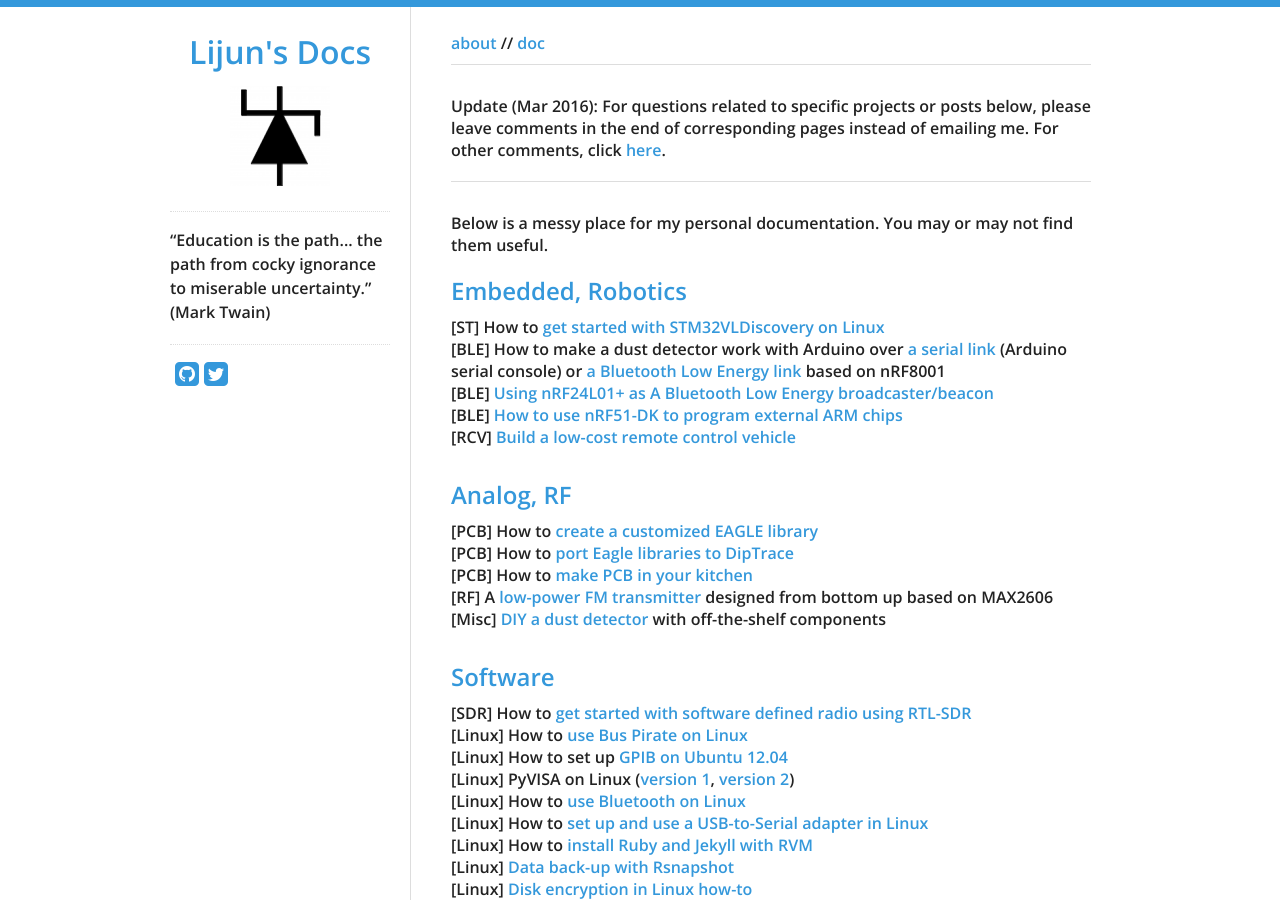
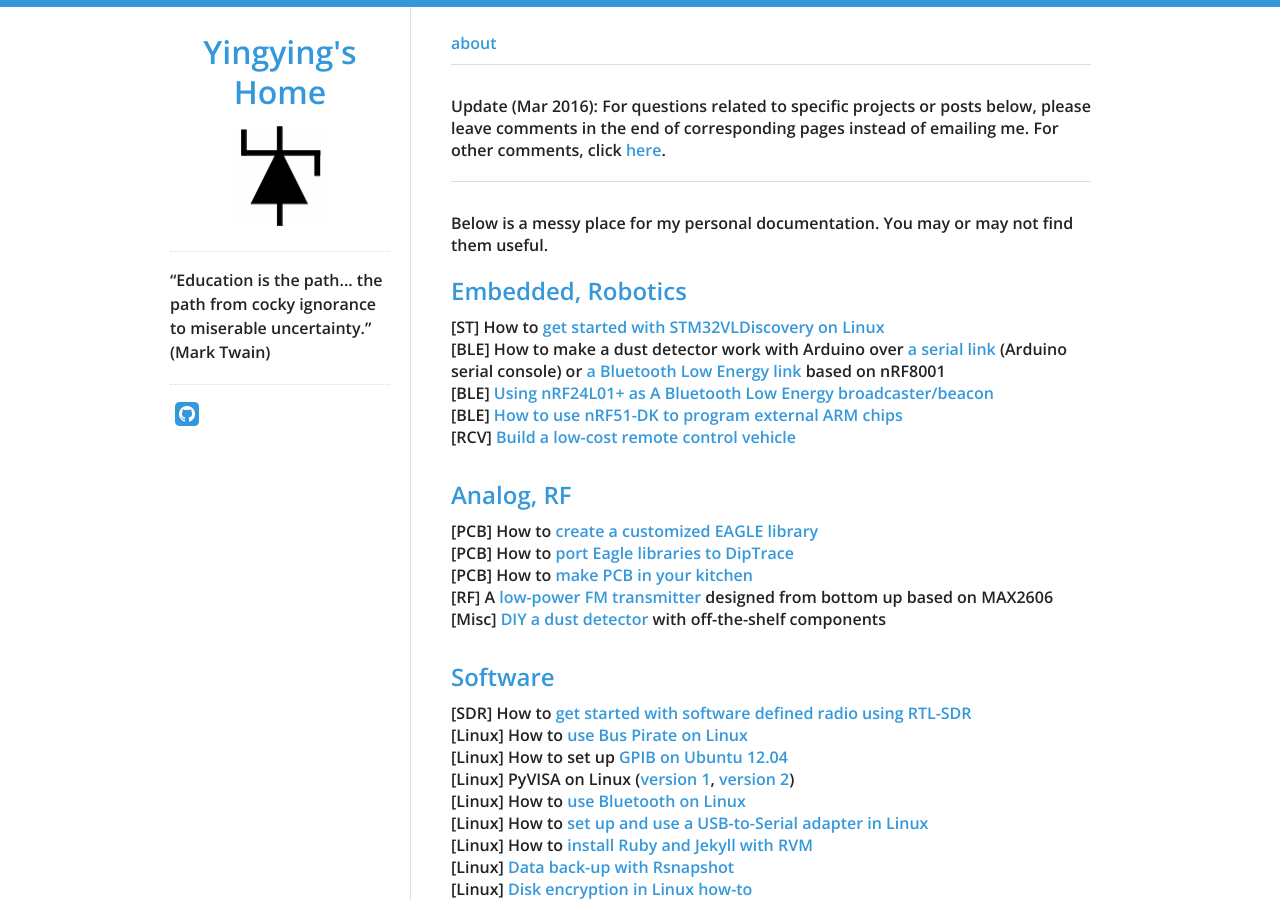
Before and after one commit to yinyingt/yysite, a Jekyll site: the page built from index.md, in a window 1280 px wide and 900 px high. Built offline with Jekyll 4.4.1, drawn with Linux system fonts in a browser that asks for light colours; nearby versions of some CDN libraries.

Commit message:
Change again

```diff
--- a/_config.yml
+++ b/_config.yml
@@ -4,7 +4,6 @@ url:
 # Variable site.baseurl is widely used for relative path naming in the posts
 baseurl:
 uberurl: http://www.yingyingtang.me
-wikiurl: http://doc.lijun.li
 lsi: false
 exclude: [LICENSE, CNAME, README.md, .gitignore]
 #permalink: /blog/:year-:month-:day-:title.html
@@ -18,20 +17,20 @@ theme2:
 
   # Profile links on the left sidebar, leave blank to ignore
   social:
-    github: lijunhw
-    twitter: lijunhw
+    github: yingyingt
+    linkedin:
     rss: false
 
   # "Hi, I'm _______"
-  name: Lijun
+  name: Yingying
   email:
   tagline:
 
   # Google Analytics key, leave blank to ignore
-  google_analytics_key: UA-45440216-1
+  google_analytics_key:
 
   # disqus short name
-  disqus_short_name: lijun
+  disqus_short_name:
 
   # Toggle "Postings are my own" disclaimer in footer
   show_disclaimer: false
--- a/_includes/sidebar.html
+++ b/_includes/sidebar.html
@@ -1,5 +1,5 @@
 <nav>
-  <h1><a href="{{ site.baseurl }}/">Lijun's Docs</a></h1>
+  <h1><a href="{{ site.baseurl }}/">Yingying's Home</a></h1>
   <a href="{{ site.baseurl }}/">
      <img src="{{ site.baseurl }}/favicon.png" id="logo" alt="logo"/>
   </a>
--- a/_layouts/default.html
+++ b/_layouts/default.html
@@ -54,7 +54,7 @@
     </div>
 
     <div class="eleven columns content">
-      <a href="{{ site.uberurl }}">about</a> // <a href="/">doc</a>
+      <a href="{{ site.uberurl }}">about</a>
       <hr/>
       {{ content }}
       <div class="footer">
```
